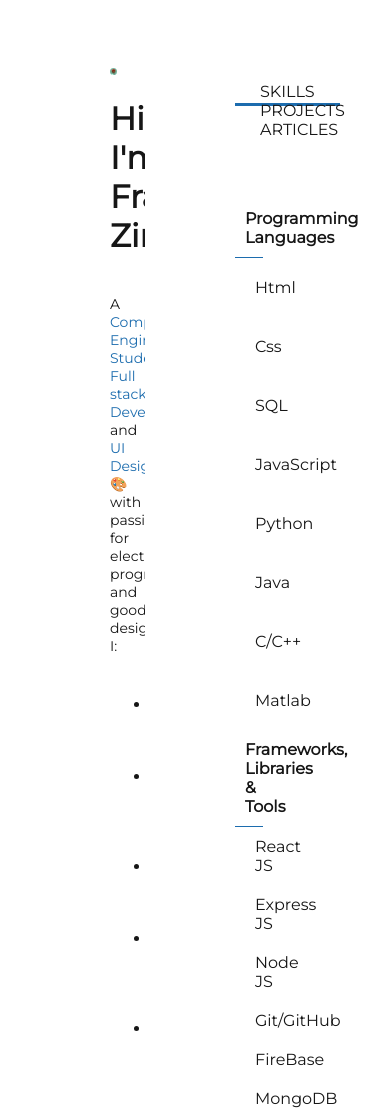
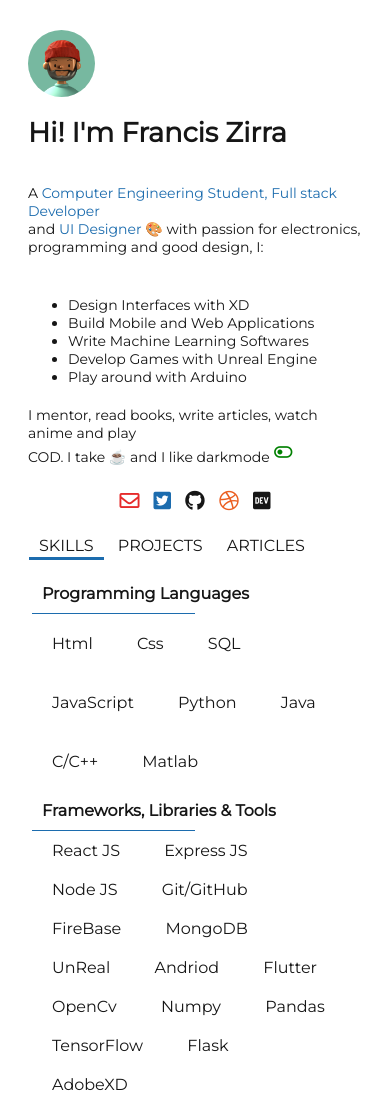
Before and after one commit to Akohjesse/S.Zirra-, a plain HTML site: page index.html in a window 390 px wide. Shown: the top 1108 px of the page. Drawn offline with nearby package versions, Linux system fonts and the light colour scheme.

Commit message:
Media queries for phones

```diff
--- a/Assets/main.scss
+++ b/Assets/main.scss
@@ -16,10 +16,6 @@ body{
 main{
    margin:30px;
    padding:30px;
-   .divette{
-      width:100%;
-      background:rgb(93, 201, 93);
-   }
 }
 .section{
    display:flex;
@@ -207,3 +203,55 @@ main{
       }
    }
 }
+
+
+@media (min-width:350px){
+   main{
+      margin:20px 10px;
+      padding:10px;
+   }
+   .section{
+       flex-direction:column;
+       justify-content:right;
+        .static{
+          margin:0 8px;
+           .portText{
+               h1{
+                  padding:15px 0px;
+                  font-size:1.7em;
+               }
+            }
+            footer{
+               .links{
+                  text-align:center;
+               }
+               .credits{
+                    display:none;
+               }
+             }
+         }
+         .dynamic{
+            width:100%;
+            header{
+               margin:0 9px;
+               nav{
+                  ul{
+                     li{
+                        font-size:16px;
+                        padding:2px 10px;
+                     }
+                  }
+               }
+            }
+            .blob{
+               margin:9px 0px;
+               .container{
+                  padding:10px 12px;
+               }
+            }
+         }
+
+   }
+
+
+}
--- a/index.html
+++ b/index.html
@@ -27,7 +27,6 @@
 <body>
 
       <main>
-         <div class="divette"></div>
          <div class="section">
             <div class="static">
 
@@ -131,17 +130,17 @@
                                   <li>Express JS</li>
                                   <li>Node JS</li>
                                   <li>Git/GitHub</li>
-                                  <br>
+
                                   <li>FireBase</li>
                                   <li>MongoDB</li>
                                   <li>UnReal</li>
                                   <li>Andriod</li>
-                                  <br>
+
                                   <li>Flutter</li>
                                   <li>OpenCv</li>
                                   <li>Numpy</li>
                                   <li>Pandas</li>
-                                  <br>
+
                                   <li>TensorFlow</li>
                                   <li>Flask</li>
                                   <li>AdobeXD</li>
```
Also changed, not shown: Assets/dist/main.css, Assets/main.css, 1 other file.
